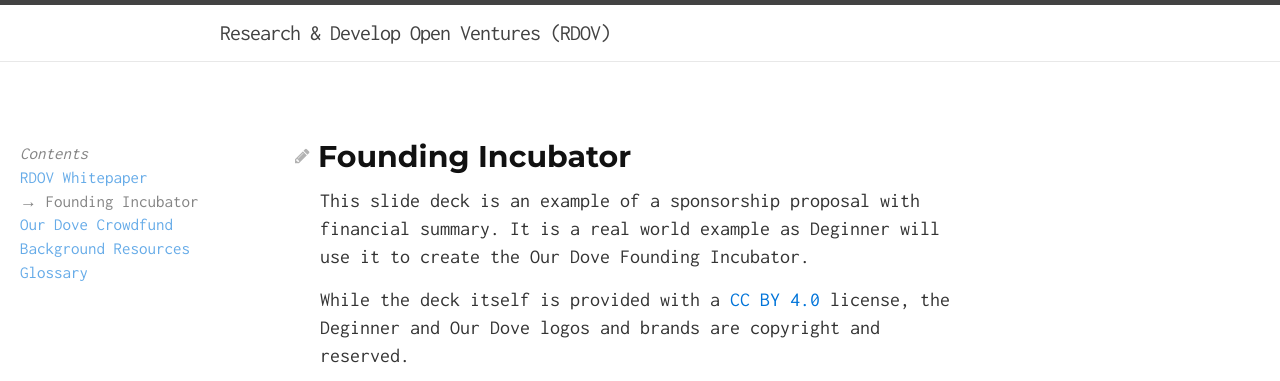
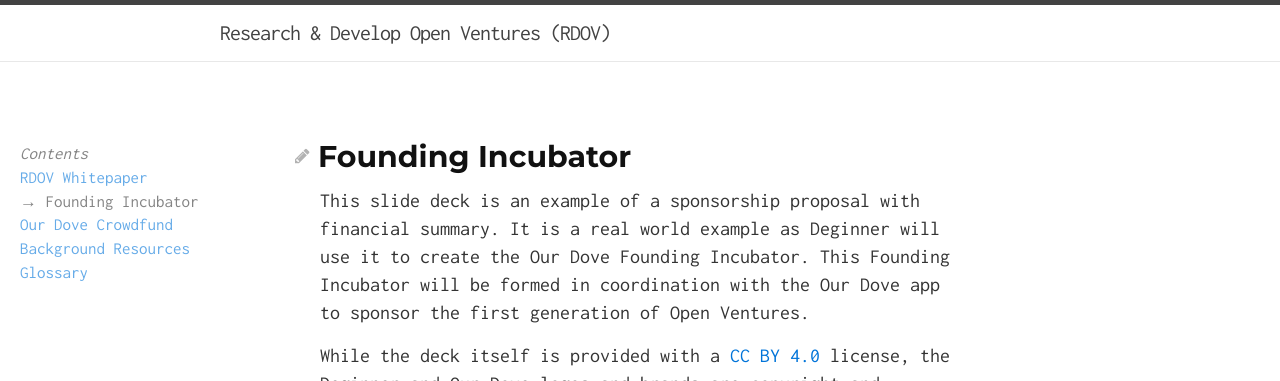
Before and after one commit to rdov/rdov.github.io, a Jekyll site: the page built from founding_incubator.md, in a window 1280 px wide, cut to the strip 0-381 px from the top of the page. Built offline with Jekyll 4.4.1, drawn with Linux system fonts in a browser that asks for light colours; nearby versions of some CDN libraries.

Commit message:
founding incubator update

```diff
--- a/founding_incubator.md
+++ b/founding_incubator.md
@@ -5,9 +5,9 @@
 permalink: /FoundingIncubator/
 ---
 
-This slide deck is an example of a sponsorship proposal with financial summary. It is a real world example as Deginner will use it to create the Our Dove Founding Incubator.
+This slide deck is an example of a sponsorship proposal with financial summary. It is a real world example as Deginner will use it to create the Our Dove Founding Incubator. This Founding Incubator will be formed in coordination with the Our Dove app to sponsor the first generation of Open Ventures.
 
 While the deck itself is provided with a [CC BY 4.0](https://creativecommons.org/licenses/by/4.0/) license, the Deginner and Our Dove logos and brands are copyright and reserved.
 
 
-<iframe style="width: 640px; height: 580px;" src="https://speakerdeck.com/player/66d982d14d154764b09ca2e8bc20898d" > </iframe>
+<iframe style="width: 640px; height: 580px; border: 0;" src="https://speakerdeck.com/player/66d982d14d154764b09ca2e8bc20898d" > </iframe>
```
